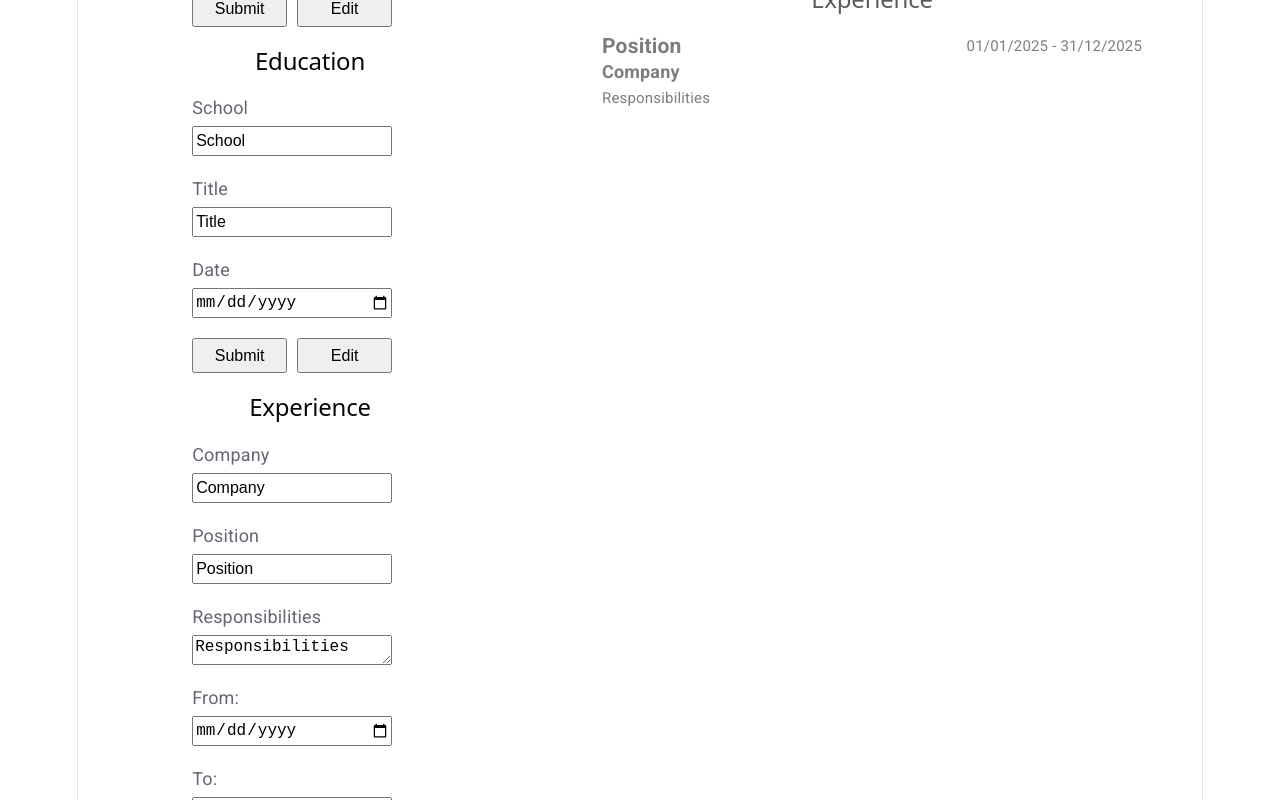
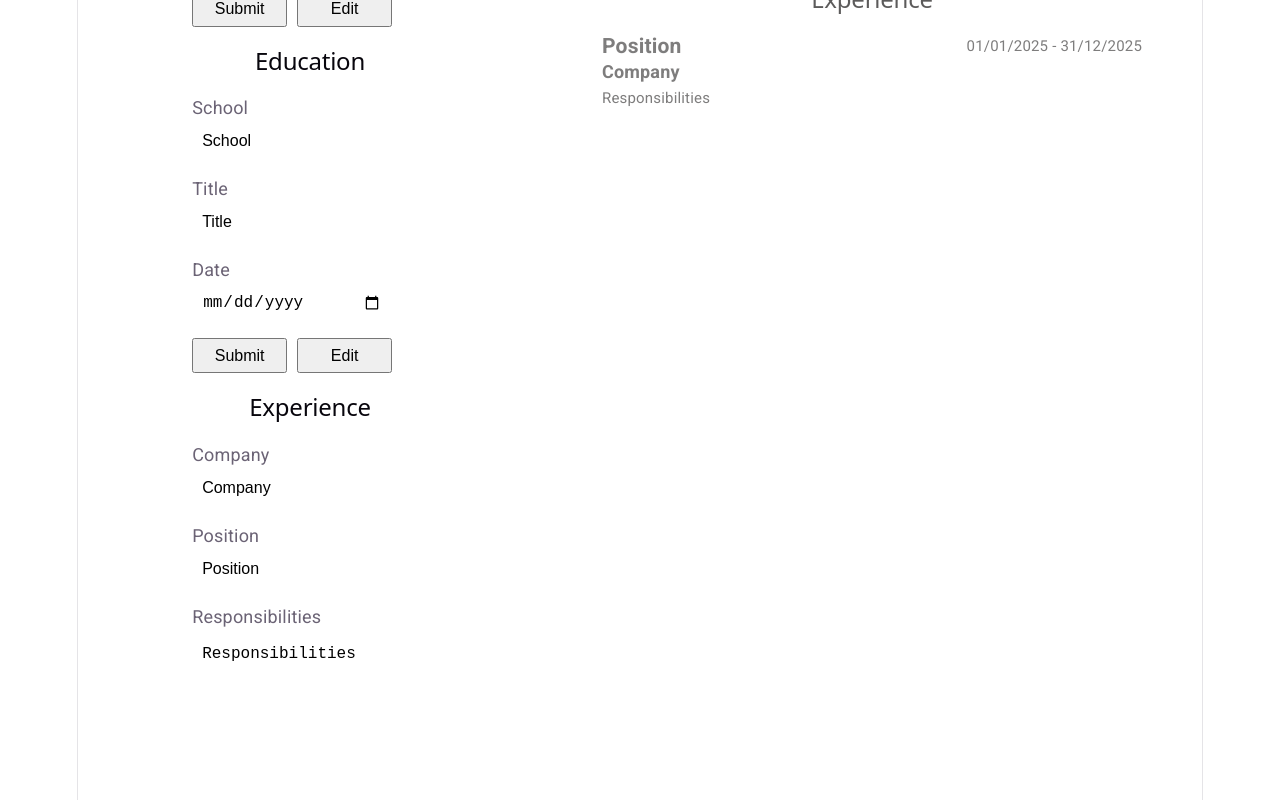
Before and after one commit to joackimgr/CV-Application, a React (Vite) app: page / in a window 1280 px wide. Shown: the part 320-1120 px from the top of the page. Built offline with nearby package versions, Linux system fonts and the light colour scheme; a web font is replaced by a local one.

Commit message:
Stylesheet

```diff
--- a/src/styles/App.css
+++ b/src/styles/App.css
@@ -23,6 +23,14 @@ body {
   font-size: 16px;
   margin: 5px 0px 20px 0px;
   box-sizing: border-box;
+  border-radius: 2rem;
+  border: none;
+  padding: 10px;
+}
+
+textarea {
+  height: 200px;
+  border-radius: 1rem;
 }
 
 .info h2, .education h2, .experience h2 {
```
